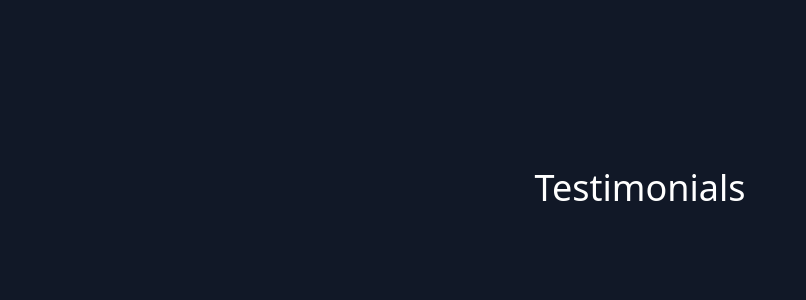
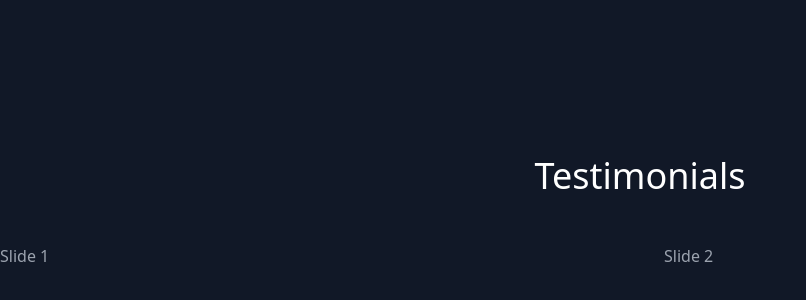
Before and after one commit to abeedev17/carousel-with-swiperjs, a React (Vite) app: page / in a window 1280 px wide. Shown: the part 188-488 px from the top of the page, without its empty margins (0-806 px from the left). Built offline with nearby package versions, Linux system fonts and the light colour scheme.

Commit message:
feat(Slider):  create an slider component

```diff
--- a/src/components/Slider.tsx
+++ b/src/components/Slider.tsx
@@ -1,7 +1,17 @@
 import React from 'react';
+import { Swiper, SwiperSlide } from 'swiper/react';
 
 export const Slider = ({}: SliderProps) => {
-  return <div></div>;
+  return (
+    <Swiper className="w-full" slidesPerView={2} spaceBetween={48}>
+      <SwiperSlide>
+        <p className="text-gray-400">Slide 1</p>
+      </SwiperSlide>
+      <SwiperSlide>
+        <p className="text-gray-400">Slide 2</p>
+      </SwiperSlide>
+    </Swiper>
+  );
 };
 
 type SliderProps = {};
```
